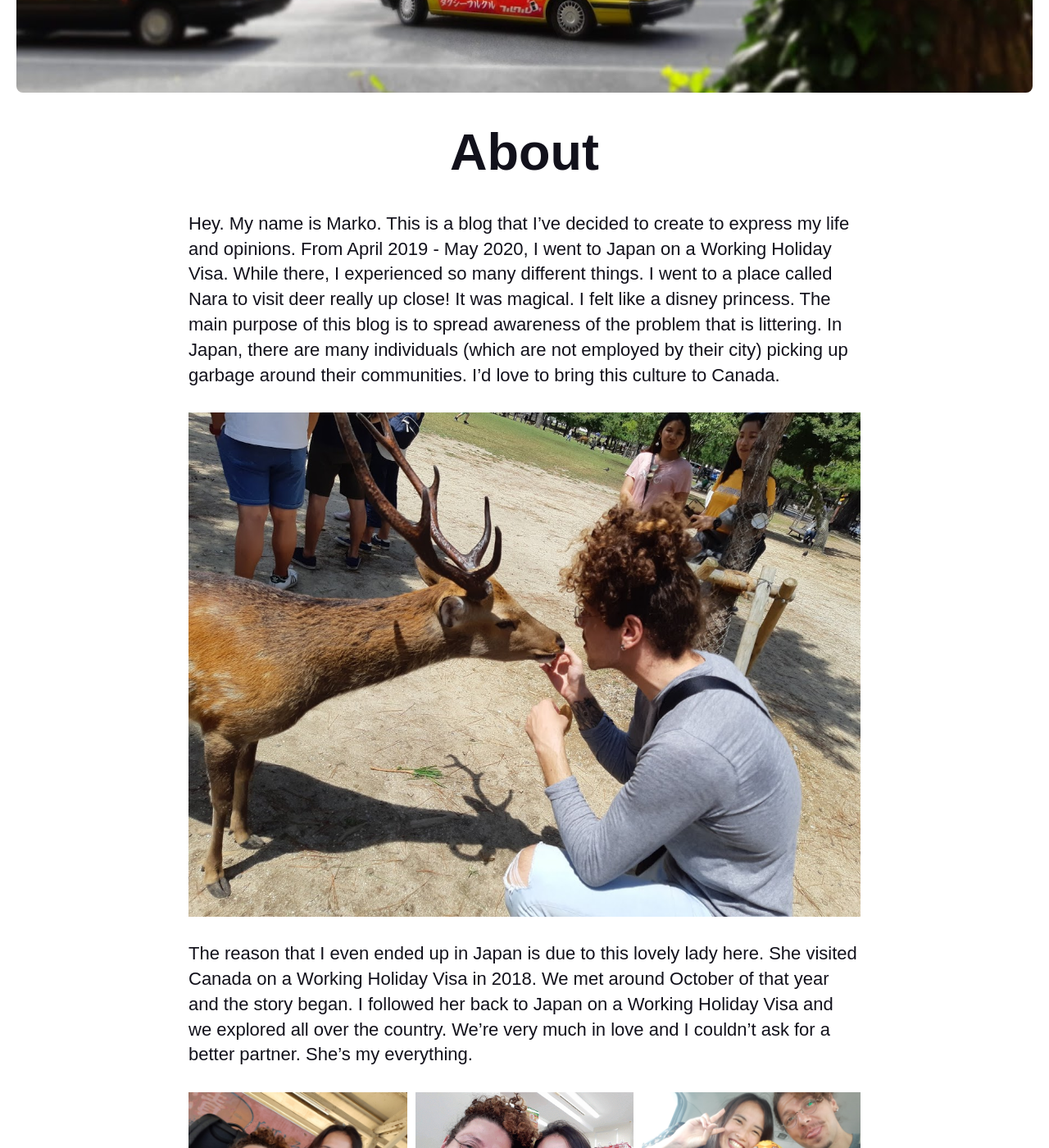
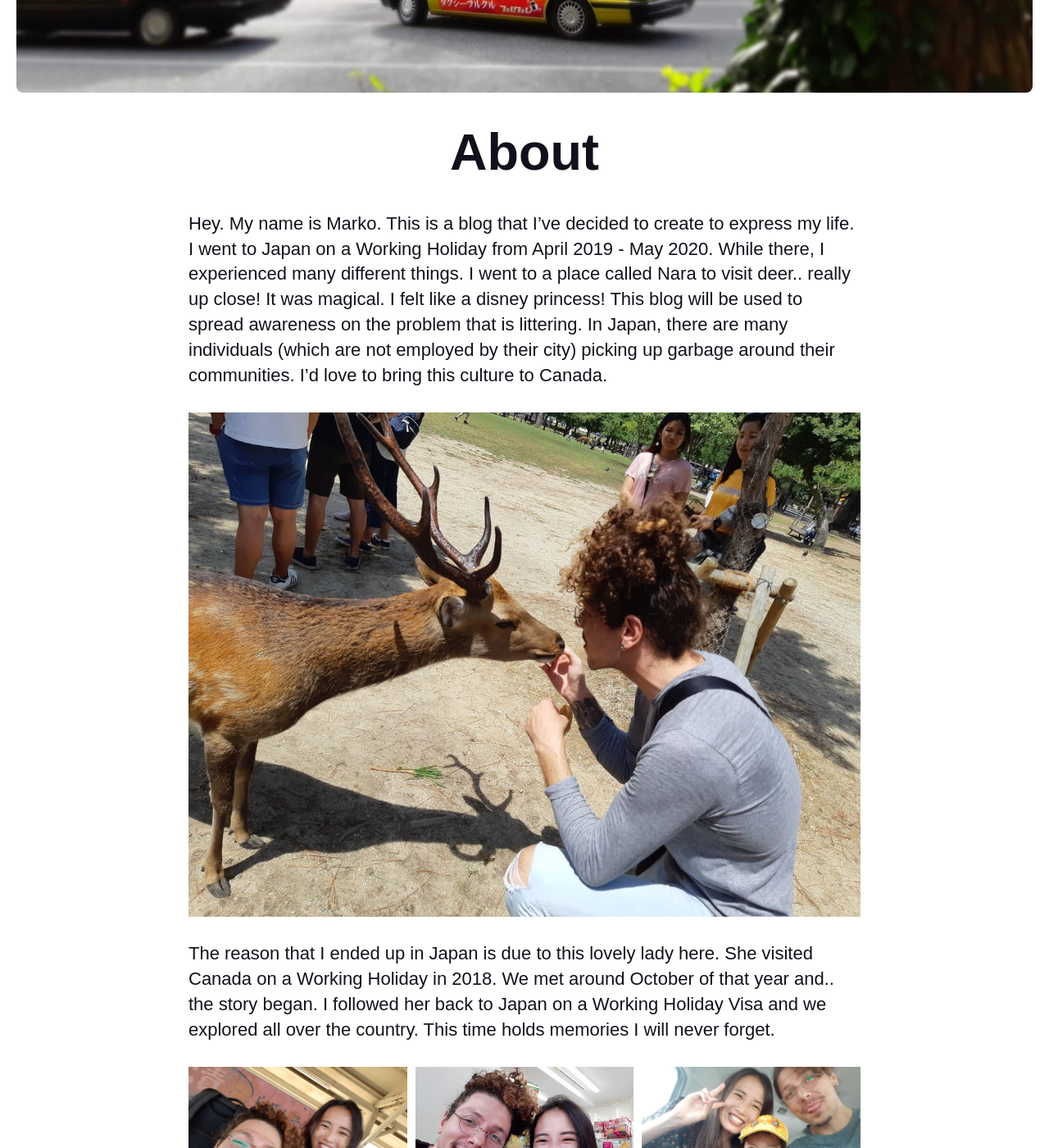
Before and after one commit to kitosoji/kitosoji, a Jekyll site: the page built from _pages/about.md, in a window 1280 px wide and 1400 px high, scrolled down 615 px. Shown: the whole window at 82% size. Built offline with Jekyll 4.4.1, drawn with Linux system fonts in a browser that asks for light colours; nearby versions of some CDN libraries; some web fonts are replaced; some of the changed text lies outside the part shown.

Commit message:
Update about.md

```diff
--- a/_pages/about.md
+++ b/_pages/about.md
@@ -5,11 +5,11 @@ permalink: /about/
 image: '/images/taxi.jpg'
 ---
 
-Hey. My name is Marko. This is a blog that I've decided to create to express my life and opinions. From April 2019 - May 2020, I went to Japan on a Working Holiday Visa. While there, I experienced so many different things. I went to a place called Nara to visit deer really up close! It was magical. I felt like a disney princess. The main purpose of this blog is to spread awareness of the problem that is littering. In Japan, there are many individuals (which are not employed by their city) picking up garbage around their communities. I'd love to bring this culture to Canada.
+Hey. My name is Marko. This is a blog that I've decided to create to express my life. I went to Japan on a Working Holiday from April 2019 - May 2020. While there, I experienced many different things. I went to a place called Nara to visit deer.. really up close! It was magical. I felt like a disney princess! This blog will be used to spread awareness on the problem that is littering. In Japan, there are many individuals (which are not employed by their city) picking up garbage around their communities. I'd love to bring this culture to Canada.
 
 ![My best moments]({{site.baseurl}}/images/deer.jpg)
 
-The reason that I even ended up in Japan is due to this lovely lady here. She visited Canada on a Working Holiday Visa in 2018. We met around October of that year and the story began. I followed her back to Japan on a Working Holiday Visa and we explored all over the country. We're very much in love and I couldn't ask for a better partner. She's my everything.
+The reason that I ended up in Japan is due to this lovely lady here. She visited Canada on a Working Holiday in 2018. We met around October of that year and.. the story began. I followed her back to Japan on a Working Holiday Visa and we explored all over the country. This time holds memories I will never forget.
 
 <div class="gallery-box">
   <div class="gallery">
```
Also changed, not shown: other parts of _pages/about.md (+1 -1 lines).
